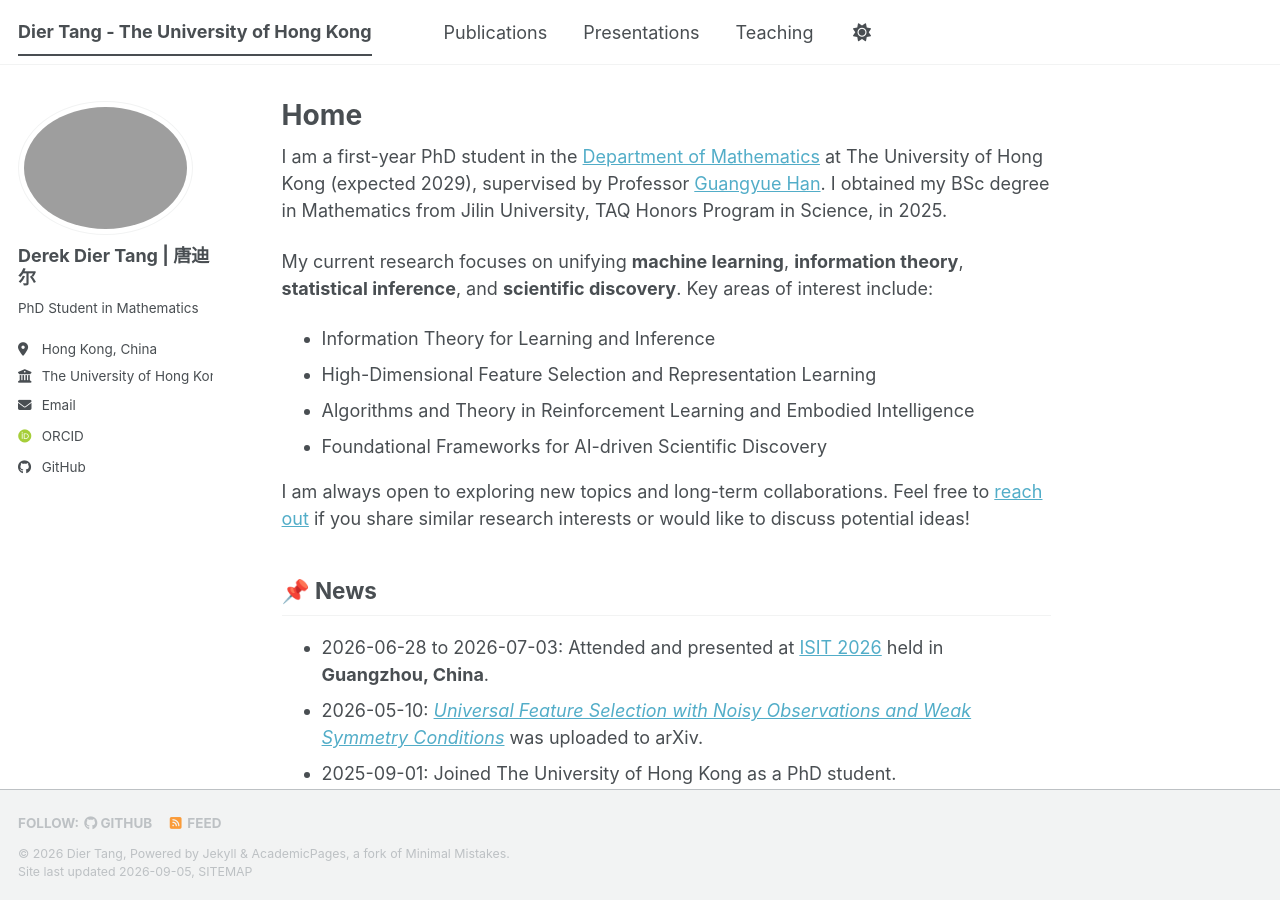
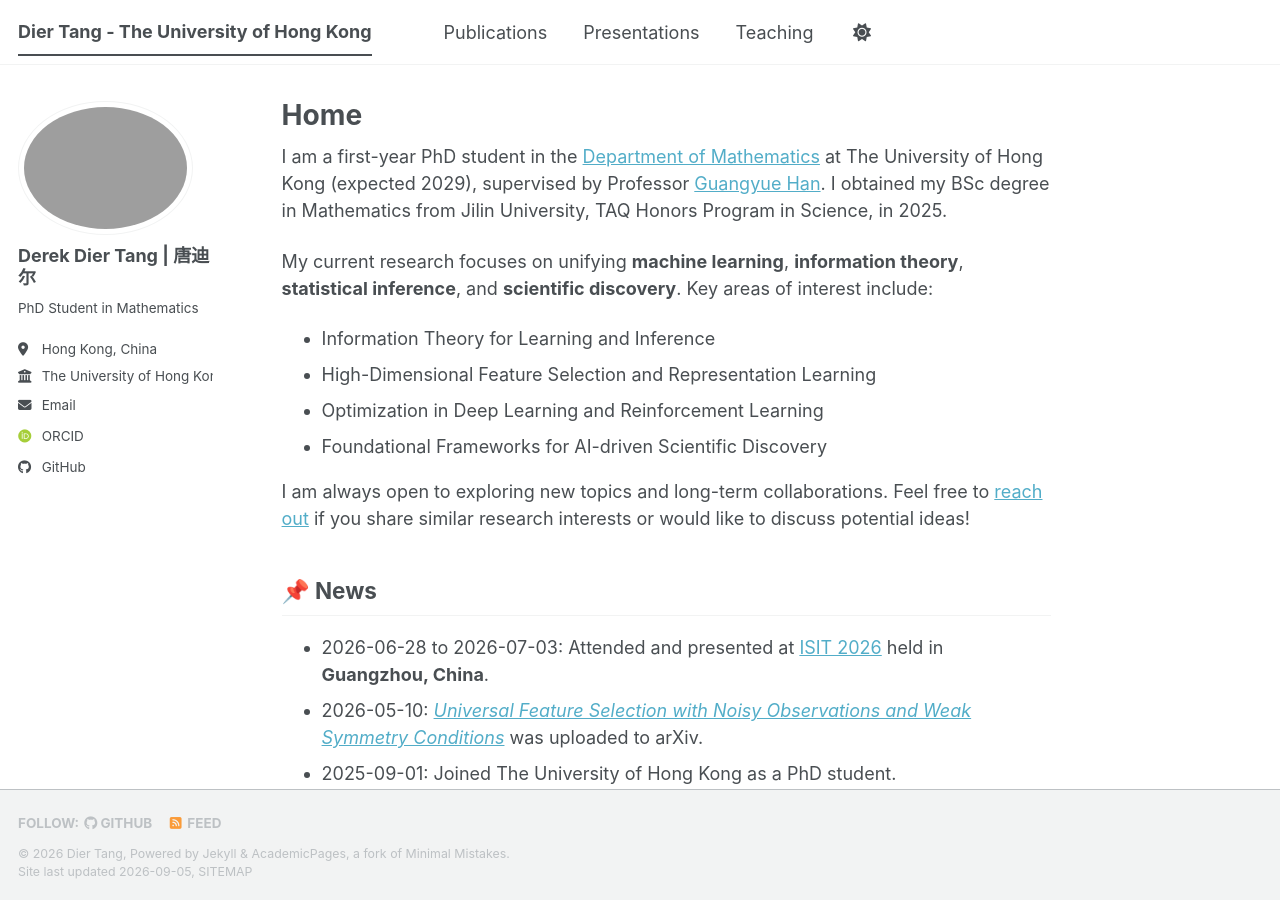
Before and after one commit to TangDier03/tangdier03.github.io, a Jekyll site: the page built from _pages/about.md, in a window 1280 px wide and 900 px high. Built offline with Jekyll 4.4.1, drawn with Linux system fonts in a browser that asks for light colours; some web fonts are replaced; a script bundle is joined from its source files by our own code; library files that are not in the unit come from our copies.

Commit message:
Update about.md

```diff
--- a/_pages/about.md
+++ b/_pages/about.md
@@ -13,7 +13,7 @@ My current research focuses on unifying **machine learning**, **information theo
 
 - Information Theory for Learning and Inference
 - High-Dimensional Feature Selection and Representation Learning
-- Algorithms and Theory in Reinforcement Learning and Embodied Intelligence
+- Optimization in Deep Learning and Reinforcement Learning
 - Foundational Frameworks for AI-driven Scientific Discovery
 
 I am always open to exploring new topics and long-term collaborations. Feel free to [reach out](#contact) if you share similar research interests or would like to discuss potential ideas!
```
